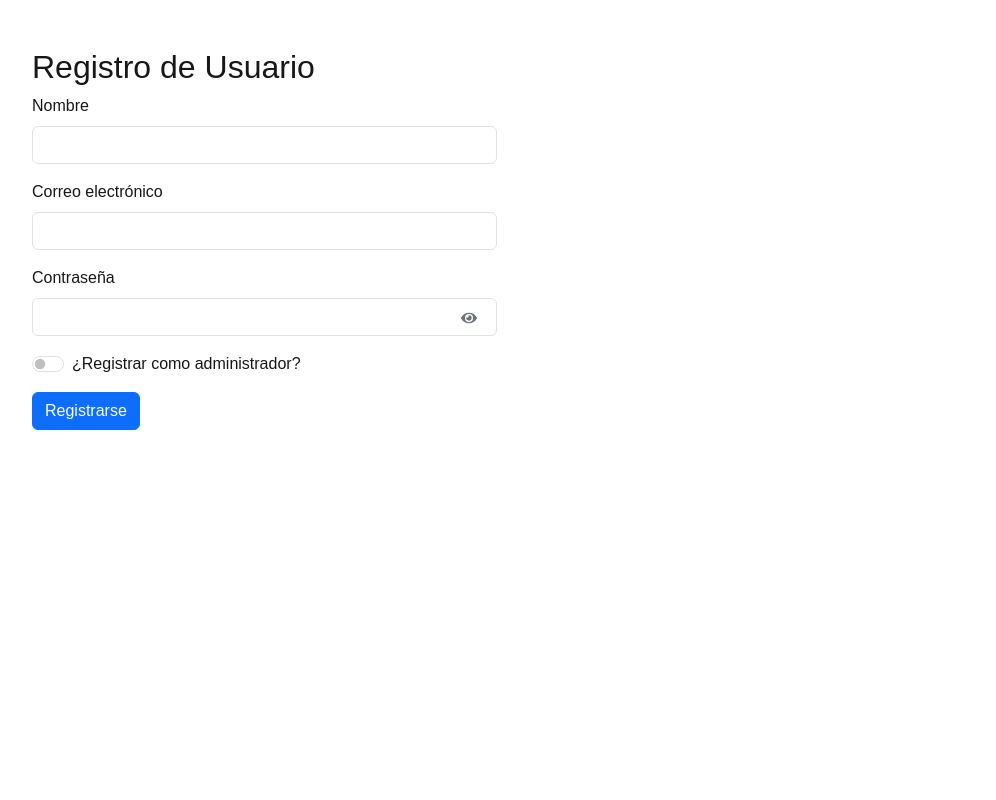
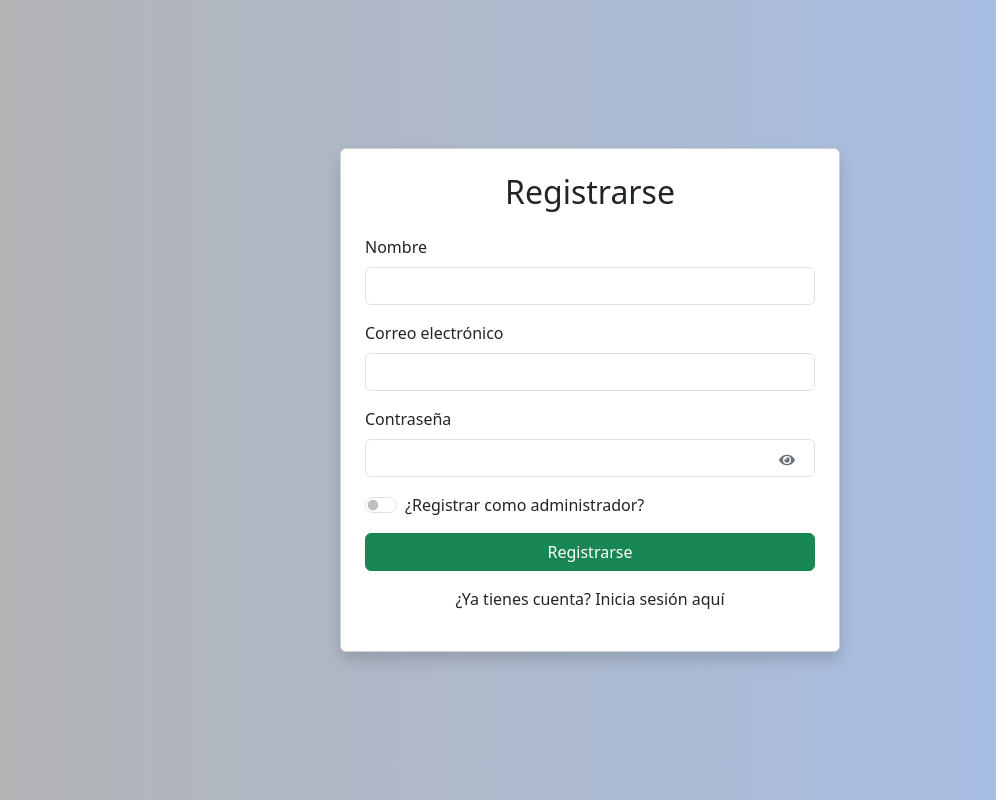
Before and after one commit to NilsCJ/PruebaTecnicaPuestoDesarrolladorWebFullStack, a Next.js app in the folder frontend/: page /register in a window 1280 px wide. Shown: the whole page, without its empty margins (50-1046 px from the left). Built offline with nearby package versions, Linux system fonts and the light colour scheme.

Commit message:
enhance the Frontend of cart, login and register, also a new striking background was added

```diff
--- /dev/null
+++ b/frontend/src/app/components/DynamicBodyWrapper.tsx
@@ -0,0 +1,17 @@
+'use client';
+import { usePathname } from 'next/navigation';
+import { ReactNode } from 'react';
+
+export default function DynamicBodyWrapper({ children }: { children: ReactNode }) {
+  const pathname = usePathname();
+  const isLogin = pathname === '/login';
+  const isRegister = pathname === '/register';
+
+  const bodyClass = isLogin
+    ? 'login-background'
+    : isRegister
+    ? 'register-background'
+    : 'default-background';
+
+  return <div className={bodyClass}>{children}</div>;
+}
--- a/frontend/src/app/globals.css
+++ b/frontend/src/app/globals.css
@@ -17,11 +17,7 @@ body {
 }
 
 body {
-  color: var(--foreground);
-  background: var(--background);
-  font-family: Arial, Helvetica, sans-serif;
-  -webkit-font-smoothing: antialiased;
-  -moz-osx-font-smoothing: grayscale;
+  background: linear-gradient(to right, #f5f7fa, #c3cfe2); /* Light gradient background */
 }
 
 * {
@@ -35,6 +31,22 @@ a {
   text-decoration: none;
 }
 
+.login-background {
+  background: linear-gradient(to right, #dae2f8, #d6a4a4);
+  min-height: 100vh;
+}
+
+.register-background {
+  background: linear-gradient(to right, #b4b4b4, #a6c1ee);
+  min-height: 100vh;
+}
+
+.default-background {
+  background: linear-gradient(to right, #f5f7fa, #c3cfe2);
+  min-height: 100vh;
+}
+
+
 @media (prefers-color-scheme: dark) {
   html {
     color-scheme: dark;
--- a/frontend/src/app/layout.tsx
+++ b/frontend/src/app/layout.tsx
@@ -34,15 +34,18 @@
 import 'bootstrap/dist/css/bootstrap.min.css';
 import './globals.css';
 import { AuthProvider } from './context/AuthContext';
-export const metadata = {
-  title: 'E-commerce',
+import  DynamicBodyWrapper from './components/DynamicBodyWrapper';
+import type { Metadata } from 'next';
+export const metadata: Metadata = {
+  title: 'E-commerce App',
+  description: 'Prueba técnica Full Stack',
 };
 
 export default function RootLayout({ children }: { children: React.ReactNode }) {
   return (
     <html lang="es">
       <body>
-        <AuthProvider>{children}</AuthProvider>
+        <AuthProvider><DynamicBodyWrapper>{children}</DynamicBodyWrapper></AuthProvider>
       </body>
     </html>
   );
--- a/frontend/src/app/register/page.tsx
+++ b/frontend/src/app/register/page.tsx
@@ -4,12 +4,9 @@ import { useRouter } from 'next/navigation';
 import useAxios from '../hooks/useAxios';
 import { useAuth } from '../context/AuthContext';
 import { FaEye, FaEyeSlash } from 'react-icons/fa'; // Importamos iconos para mostrar/ocultar contraseña
-
+import { showSuccess, showError, showConfirm } from '../utils/alerts'; // Importamos SweetAlert2 para mostrar mensajes de alerta
 
 export default function RegisterPage() {
-  const [nombre, setNombre] = useState('');
-  const [email, setEmail] = useState('');
-  const [password, setPassword] = useState('');
   const [error, setError] = useState('');
   const [mensaje, setMensaje] = useState('');
   const router = useRouter();
@@ -29,18 +26,19 @@ export default function RegisterPage() {
     const handleSubmit = async (e: React.FormEvent) => {
         e.preventDefault();
 
-    if (!nombre || !email || !password) {
+        if (!form.nombre || !form.email || !form.password) {
         return setError('Todos los campos son obligatorios');
         }
 
         try {
-      await axios.post('/auth/register', { nombre, email, password, rol: form.rol });
+        await axios.post('/auth/register', form);
 
-      const res = await axios.post('/auth/login', { email, password });
+        const res = await axios.post('/auth/login', { email: form.email, password: form.password });
         login(res.data.user, res.data.token);
 
         const destino = localStorage.getItem('redirectAfterLogin') || '/dashboard';
         localStorage.removeItem('redirectAfterLogin');
+        showSuccess('Usuario registrado correctamente');
         router.push(destino);
         } catch (err: any) {
         console.error(err);
@@ -48,22 +46,28 @@ export default function RegisterPage() {
         }
     };
 
+    const handleChange = (e: React.ChangeEvent<HTMLInputElement>) => {
+        setForm({ ...form, [e.target.name]: e.target.value }); //Esta función hace que todos tus inputs funcionen dinámicamente según el name
+    };
+
+
   return (
-    <div className="container mt-5">
-      <h2>Registro de Usuario</h2>
+    <div className="d-flex justify-content-center align-items-center vh-100">
+        <div className="card shadow p-4" style={{ width: '100%', maxWidth: '500px' }}>
+        <h2 className="text-center mb-4">Registrarse</h2>
 
         {error && <div className="alert alert-danger">{error}</div>}
-      {mensaje && <div className="alert alert-success">{mensaje}</div>}
 
-      <form onSubmit={handleSubmit} className="col-md-5">
+        <form onSubmit={handleSubmit}>
             <div className="mb-3">
             <label className="form-label">Nombre</label>
             <input
                 type="text"
+                name="nombre"
                 className="form-control"
-                value={nombre}
-                onChange={(e) => setNombre(e.target.value)}
                 required
+                value={form.nombre}
+                onChange={handleChange}
             />
             </div>
 
@@ -71,10 +75,11 @@ export default function RegisterPage() {
             <label className="form-label">Correo electrónico</label>
             <input
                 type="email"
+                name="email"
                 className="form-control"
-                value={email}
-                onChange={(e) => setEmail(e.target.value)}
                 required
+                value={form.email}
+                onChange={handleChange}
             />
             </div>
 
@@ -83,11 +88,11 @@ export default function RegisterPage() {
             <div className="position-relative">
                 <input
                 type={mostrarPassword ? 'text' : 'password'}
+                name="password"
                 className="form-control pe-5"
                 required
-                name="password"
-                value={password}
-                onChange={(e) => setPassword(e.target.value)}
+                value={form.password}
+                onChange={handleChange}
                 />
                 <button
                 type="button"
@@ -115,12 +120,15 @@ export default function RegisterPage() {
             </label>
             </div>
 
+            <button type="submit" className="btn btn-success w-100">Registrarse</button>
 
-
-        <button type="submit" className="btn btn-primary">
-          Registrarse
-        </button>
+            <p className="mt-3 text-center">
+            ¿Ya tienes cuenta?{' '}
+            <a href="/login" className="text-decoration-none">Inicia sesión aquí</a>
+            </p>
         </form>
         </div>
+    </div>
     );
+
 }
```
Also changed, not shown: frontend/src/app/cart/page.tsx (+69 -30 lines), frontend/src/app/login/page.tsx (+24 -7 lines). Lines whose indentation alone changed are shown as unchanged.
